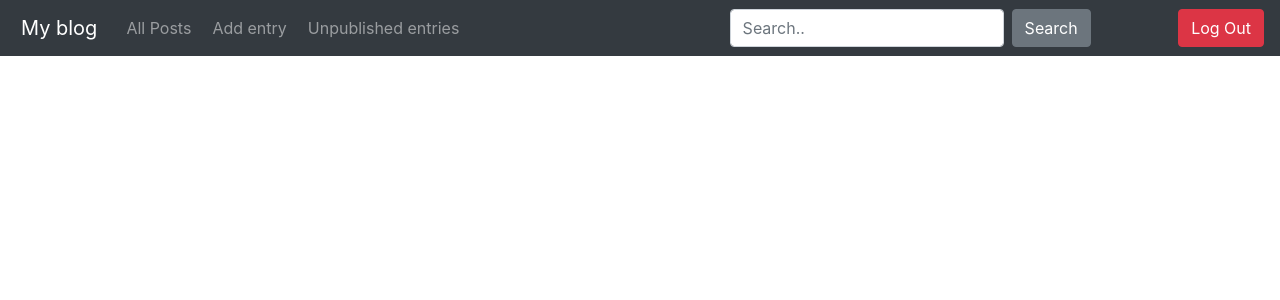
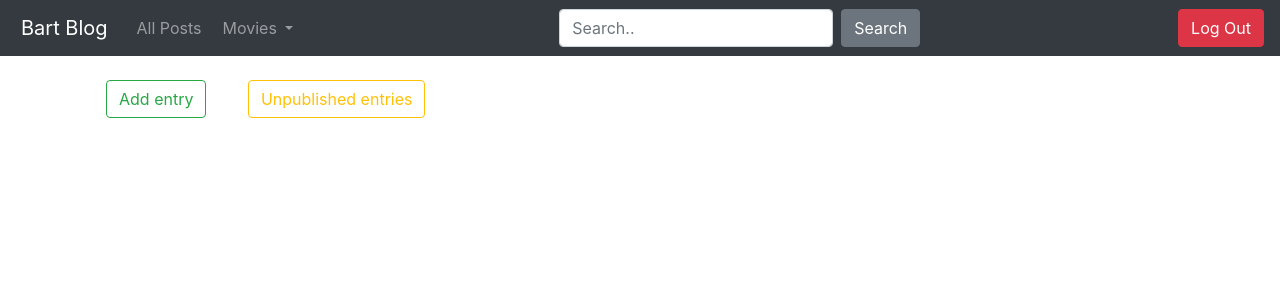
Before and after one commit to BartoszOw/Blog-Project, a Flask app: page / in a window 1280 px wide. Shown: the top 300 px of the page. Run offline with Flask 3, Linux system fonts and the light colour scheme; the visitor is signed in with stand-in values (Sample User, id 1); some libraries are stand-ins or nearby versions.

Commit message:
Add Tmdb Database with Movies

```diff
--- a/blog/routes.py
+++ b/blog/routes.py
@@ -2,8 +2,35 @@
 from blog import app
 from blog.models import Entry, db
 from blog.forms import EntryForm, LoginForm
+import tmdb_client
 import datetime
 import functools
+
+LIST_TYPES = [
+    {'name': "Now Playing", 'type': "now_playing"},
+    {'name': "Top Rated", 'type': "top_rated"},
+    {'name': "Upcoming", 'type': "upcoming"},
+    {'name': "Popular", 'type': "popular"}
+]
+
+
+def get_list_types():
+    return LIST_TYPES
+
+
+@app.context_processor
+def inject_list_types():
+    return dict(list_types=get_list_types())
+
+@app.context_processor
+def utility_processor():
+
+    def tmdb_image_url(path,size):
+        return tmdb_client.get_poster_url(path,size)
+
+    return {'tmdb_image_url': tmdb_image_url}
+
+
 
 def login_required(view_func):
     @functools.wraps(view_func)
@@ -12,6 +39,21 @@
             return view_func(*args, **kwargs)
         return redirect(url_for('login', next=request.path))
     return check_permissions
+
+
+@app.route('/movies')
+def movies():
+    selected_list = request.args.get('list_type', 'popular')
+
+    valid_list_types = [lst['type'] for lst in LIST_TYPES]
+
+    if selected_list not in valid_list_types:
+        return redirect(url_for('movies', list_type='popular'))
+
+    movies = tmdb_client.get_movies(16, list_type=selected_list)
+
+    return render_template('movies.html', movies=movies, list=LIST_TYPES, selected_list=selected_list)
+
 
 @app.route('/')
 def index():
--- a/blog/templates/base.html
+++ b/blog/templates/base.html
@@ -5,7 +5,7 @@
  <meta charset="utf-8">
  <meta name="viewport" content="width=device-width, initial-scale=1, shrink-to-fit=no">
  <meta name="description" content="">
- <title>Mój pierwszy blog</title>
+ <title>Bart Blog</title>
 
  <link rel="canonical" href="https://getbootstrap.com/docs/4.5/examples/starter-template/">
 
@@ -17,8 +17,9 @@
 </head>
 
 <body>
+  <body>
     <nav class="navbar navbar-expand-md navbar-dark bg-dark fixed-top">
-    <a class="navbar-brand" href="{{ url_for('index') }}">My blog</a>
+      <a class="navbar-brand" href="{{ url_for('index') }}">Bart Blog</a>
       <button class="navbar-toggler" type="button" data-toggle="collapse" data-target="#navbarsExampleDefault"
           aria-controls="navbarsExampleDefault" aria-expanded="false" aria-label="Toggle navigation">
           <span class="navbar-toggler-icon"></span>
@@ -29,19 +30,16 @@
               <li class="nav-item">
                   <a class="nav-link" href="{{ url_for('post_all') }}">All Posts</a>
               </li>
-            {% if session.logged_in %}
-            <li class="nav-item">
-                <a class="nav-link" href="{{ url_for('create_entry') }}">Add entry</a>
+              <li class="nav-item dropdown">
+                <a class="nav-link dropdown-toggle" href="#" id="navbarDropdown" role="button" data-toggle="dropdown" aria-haspopup="true" aria-expanded="false">
+                  Movies
+                </a>
+                <div class="dropdown-menu" aria-labelledby="navbarDropdown">
+                  {% for li in list_types %}
+                    <a class="dropdown-item" href="{{url_for('movies', list_type=li.type)}}">{{li.name}}</a>
+                  {% endfor %}
+                </div>
               </li>
-            <li class="nav-item">
-              <a class="nav-link" href="{{ url_for('unpublished_list') }}">Unpublished entries</a>
-          </li>
-            {% endif %}
-        </ul>
-    </div>
-
-   <div class="collapse navbar-collapse" id="navbarsExampleDefault">
-    <ul class="navbar-nav mr-auto">
           </ul>
           <form class="form-inline my-2 my-lg-0">
               <input class="form-control mr-sm-2" type="text" placeholder="Search.." aria-label="Szukaj">
@@ -62,11 +60,9 @@
     </nav>
 
  <main role="main" class="container">
-
    {% block content %}
    {% endblock %}
-
- </main><!-- /.container -->
+ </main>
  <script src="https://code.jquery.com/jquery-3.5.1.slim.min.js"
    integrity="sha384-DfXdz2htPH0lsSSs5nCTpuj/zy4C+OGpamoFVy38MVBnE+IbbVYUew+OrCXaRkfj"
    crossorigin="anonymous"></script>
--- a/blog/templates/homepage.html
+++ b/blog/templates/homepage.html
@@ -60,6 +60,17 @@
         {% endfor %}
     {% endwith %}
 
+    {% if session.logged_in %}
+    <div class="block-inline">
+        <a class="nav-link d-inline " href="{{ url_for('create_entry') }}">
+            <button type="button" class="btn btn-outline-success">Add entry</button>
+        </a>
+        <a class="nav-link d-inline " href="{{ url_for('unpublished_list') }}">
+            <button type="button" class="btn btn-outline-warning">Unpublished entries</button>
+        </a>
+    </div>
+    {% endif %}
+
     {% for post in all_posts %}
         <div class="card">
             <h3 class="card-header">
--- a/config.py
+++ b/config.py
@@ -4,7 +4,7 @@
 
 class Config:
     SECRET_KEY = os.environ.get('SECRET_KEY') or 'remember-to-add-key'
-
+    API_TOKEN = os.environ.get("TMDB_API_TOKEN", "")
 
     SQLALCHEMY_DATABASE_URI = (
         os.environ.get('DATABASE_URL') or
--- a/requirements.txt
+++ b/requirements.txt
@@ -1,6 +1,8 @@
 alembic==1.13.1
 asttokens==2.4.1
 blinker==1.7.0
+certifi==2024.2.2
+charset-normalizer==3.3.2
 click==8.1.7
 colorama==0.4.6
 decorator==5.1.1
@@ -13,6 +15,7 @@
 Flask-WTF==1.2.1
 greenlet==3.0.3
 gunicorn==22.0.0
+idna==3.7
 ipython==8.23.0
 itsdangerous==2.2.0
 jedi==0.19.1
@@ -27,11 +30,13 @@
 Pygments==2.17.2
 python-dateutil==2.9.0.post0
 python-dotenv==1.0.1
+requests==2.31.0
 six==1.16.0
 SQLAlchemy==2.0.29
 stack-data==0.6.3
 traitlets==5.14.3
 typing_extensions==4.11.0
+urllib3==2.2.1
 wcwidth==0.2.13
 Werkzeug==3.0.2
 WTForms==3.1.2
```
Also changed, not shown: blog/templates/movies.html (added, +49 -0 lines), tmdb_client.py (added, +25 -0 lines), blog.db, 1 other file. Lines whose indentation alone changed are shown as unchanged.
